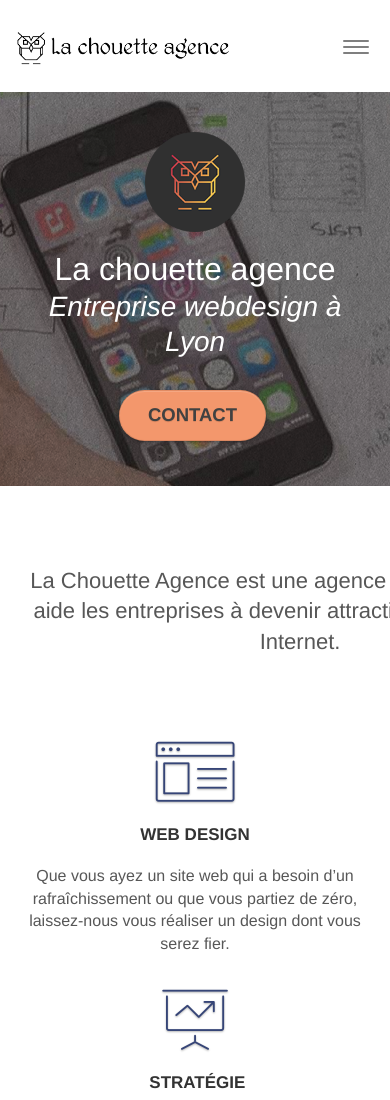
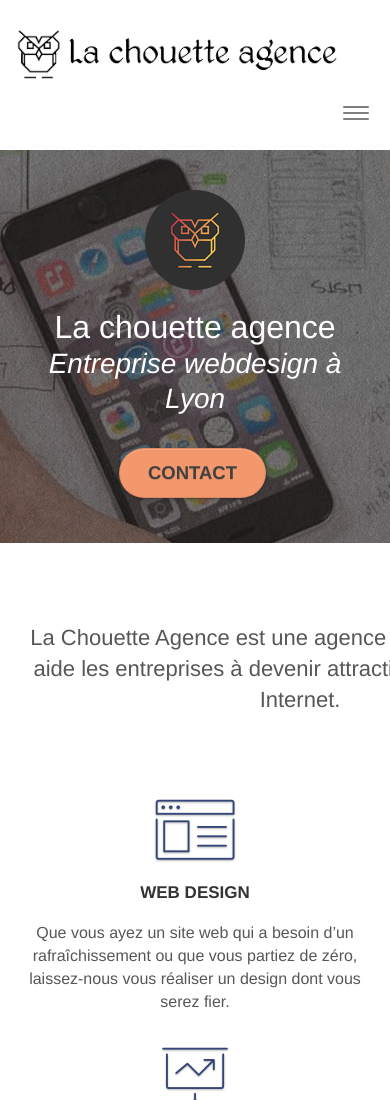
Before and after one commit to ErminiaDev/la-chouette-agence, a plain HTML site: page index.html in a window 390 px wide. Shown: the top 1100 px of the page. Drawn offline with Linux system fonts and the light colour scheme.

Commit message:
ajustement taille logo

```diff
--- a/index.html
+++ b/index.html
@@ -30,7 +30,7 @@
 
 		<nav class="navbar row">
 			<div class="navbar-header">
-				<a class="navbar-brand" href="index.html"><img src="img/la-chouette-agence.png" alt="logo de La Chouette Agence" height="50" /></a>
+				<a class="navbar-brand" href="index.html"><img class="navbar-brand-img" src="img/la-chouette-agence.png" alt="logo de La Chouette Agence"/></a>
 				<button id="nav-toggle" type="button" class="ui-navbar-toggle navbar-toggle" data-toggle="collapse" data-target=".navbar-1">
 					<span class="sr-only">Toggle navigation</span><span class="icon-bar"></span><span class="icon-bar"></span><span class="icon-bar"></span>
 				</button>
--- a/style.css
+++ b/style.css
@@ -303,7 +303,7 @@ a:hover {
 }
 
 .navbar-brand img {
-    max-height: 200px;
+    max-height: 60px;
     margin: 0 5px 0 0;
     display: inline;
 }
@@ -995,10 +995,6 @@ h4 {
         -webkit-box-shadow: none;
         box-shadow: none;
     }
-    .navbar-brand img {
-        max-height: 40px;
-        width: auto;
-    }
     .nav-invert .navbar-header {
         float: none;
         width: 100%;
```
Also changed, not shown: page2.html (+1 -1 lines).
